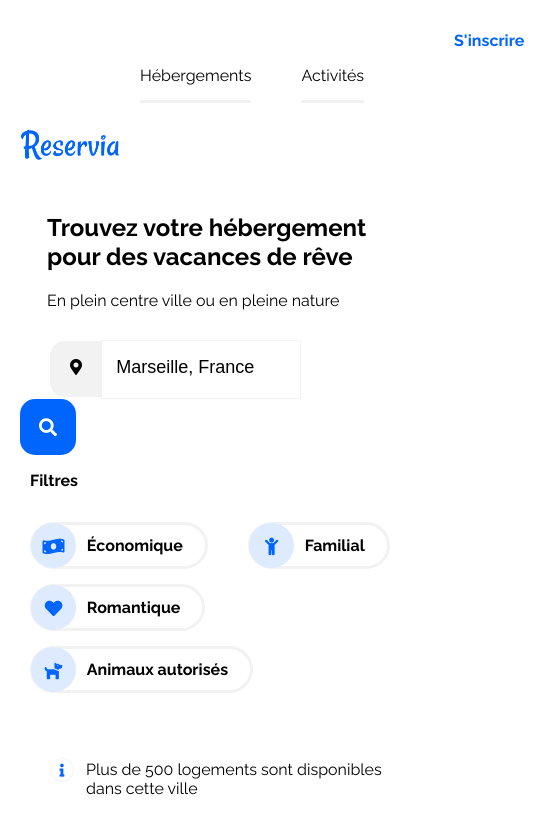
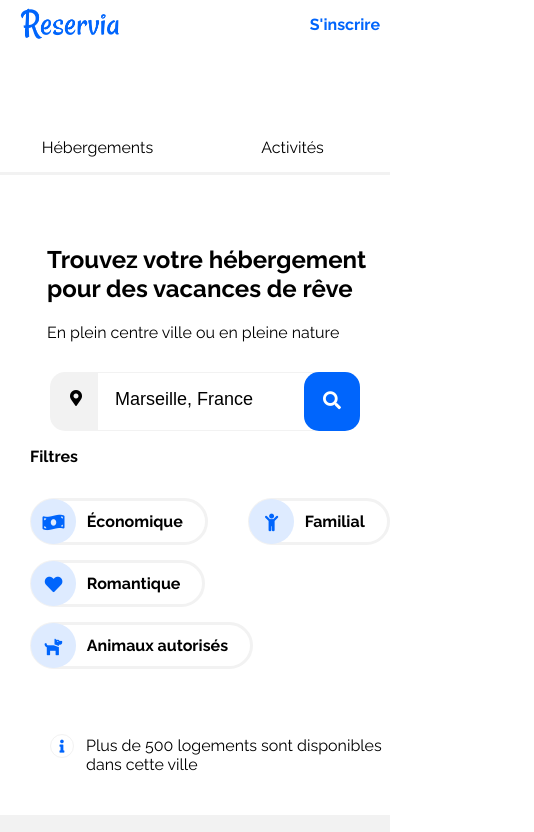
Before and after one commit to ChrisNkouka/ChrisNkouka_2_01052021, a plain HTML site: page index.html in a window 390 px wide. Shown: the top 832 px of the page, 534 px wide, since content can reach past the window. Drawn offline with Linux system fonts and the light colour scheme.

Commit message:
Fin du CSS mobile

```diff
--- a/index.html
+++ b/index.html
@@ -6,7 +6,7 @@
 		<link rel="stylesheet" href="https://cdnjs.cloudflare.com/ajax/libs/font-awesome/5.15.3/css/all.min.css" integrity="sha512-iBBXm8fW90+nuLcSKlbmrPcLa0OT92xO1BIsZ+ywDWZCvqsWgccV3gFoRBv0z+8dLJgyAHIhR35VZc2oM/gI1w==" crossorigin="anonymous" />
 		<link rel="preconnect" href="https://fonts.gstatic.com">
 		<link href="https://fonts.googleapis.com/css2?family=Raleway:ital,wght@0,100;0,200;0,300;0,400;0,500;0,600;0,700;0,800;0,900;1,100;1,200;1,300;1,400;1,500;1,600;1,700;1,800;1,900&display=swap" rel="stylesheet">
-		<meta name="viewport" content="width=device-width, initial-scale=1">
+		<meta name="viewport" content="width=device-width, user-scalable=no" />
 		<title>Reservia</title>
 	</head>
 	<body>
--- a/styles.css
+++ b/styles.css
@@ -97,6 +97,14 @@ nav a
 {
 	margin-left: 0px;
     margin-right: 0px;
+    flex-direction: column;
+}
+}
+
+@media screen and (max-width: 767px)
+{#titre_principal
+{
+	width: 100%
 }
 }
 
@@ -111,9 +119,16 @@ nav a
 {nav
 {
 	display: grid;
-    grid-template-columns: 1fr 1fr;
+    grid-template-columns: auto;
     grid-template-rows: 1fr;
-    margin-bottom: 40px;
+    width: 100%
+}
+}
+
+@media screen and (max-width: 767px)
+{nav ul
+{
+	padding-left: 0
 }
 }
 
@@ -123,6 +138,23 @@ nav a
 	align-self: start;
     position: relative;
     left: 20px;
+}
+}
+
+@media screen and (max-width: 767px)
+{.navHebergements, .navActivites
+{
+	width: 100%;
+	margin-right: 0
+}
+}
+
+@media screen and (max-width: 767px)
+{.inscription
+{
+	position: absolute;
+	top: 0;
+	right: 0;
 }
 }
 
@@ -239,6 +271,7 @@ nav a
 {#champDeRecherche
 {
 	margin-left: 20px;
+	display: flex;
 }
 }
 
@@ -1030,6 +1063,14 @@ nav a
 
 }
 }
+
+@media screen and (max-width: 767px)
+{#activites ul
+{
+	display: block;
+
+}
+}
 /* Footer */
 
 footer
```
